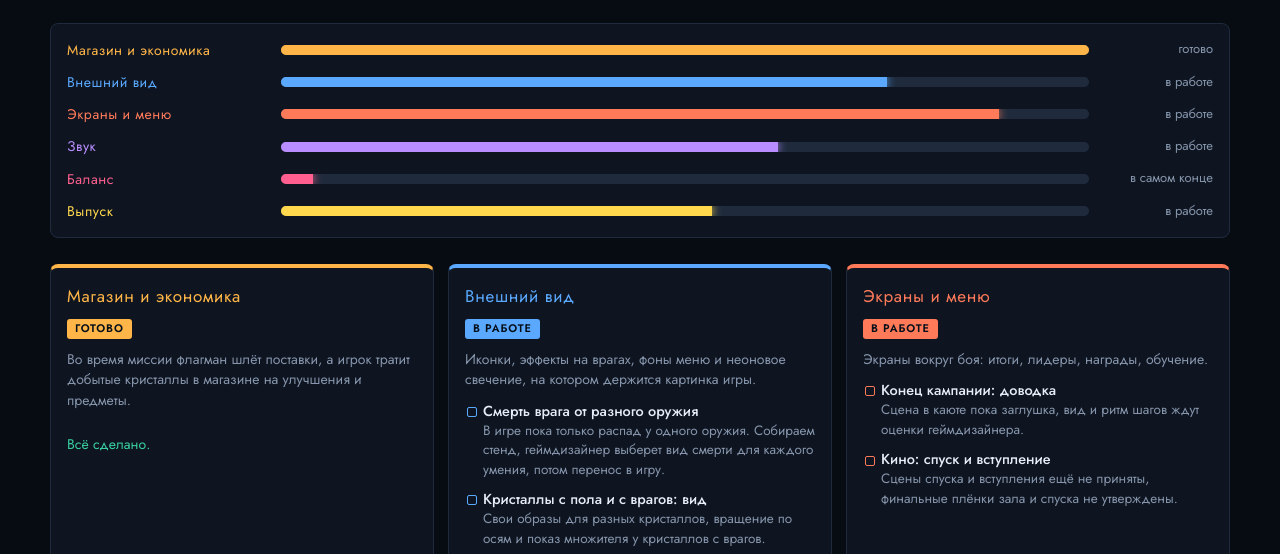
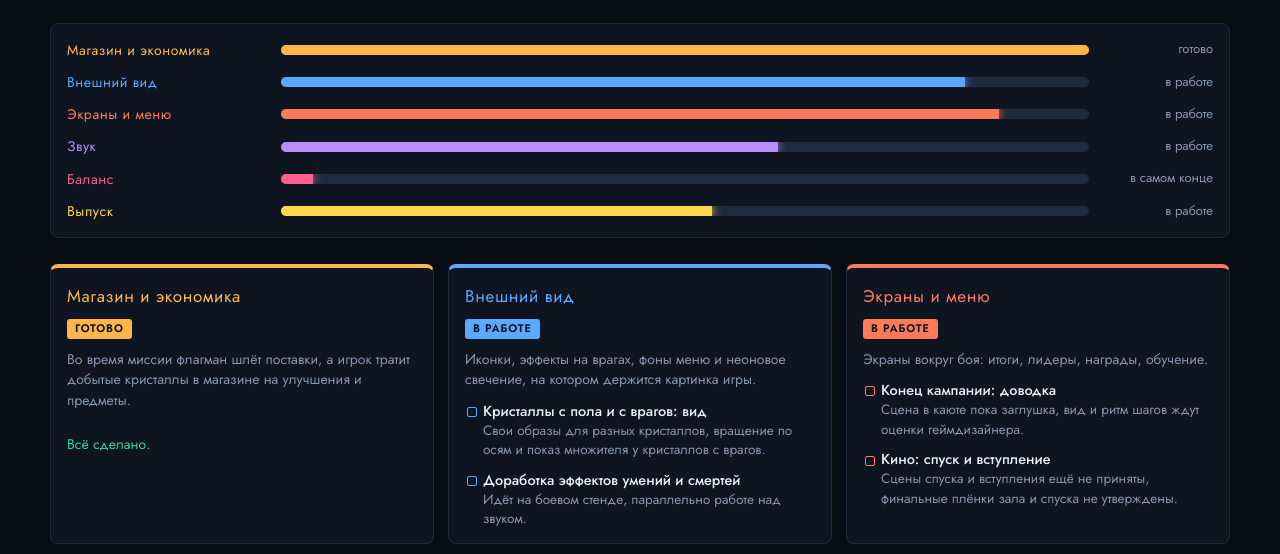
Before and after one commit to Paramonov86/doroga, a plain HTML site: page index.html in a window 1280 px wide. Shown: the part 173-727 px from the top of the page. Drawn offline with Linux system fonts and the light colour scheme; a web font is replaced by a local one.

Commit message:
дорога до релиза: обновление 19.11.2026

```diff
--- a/index.html
+++ b/index.html
@@ -86,7 +86,8 @@ const S=[
    [1,'Живые фоны выбора миссии 4, 6 и 7: все 7 локаций переведены на живые анимированные ленты кадров'],
    [1,'Полная картинка со свечением по умолчанию на всех телефонах, в том числе недорогих'],
    [1,'Плавность свечения и оптимизация шейдеров под бюджетные телефоны (стабильные 35+ fps на Redmi 9)'],
-   [0,'Смерть врага от разного оружия','В игре пока только распад у одного оружия. Собираем стенд, геймдизайнер выберет вид смерти для каждого умения, потом перенос в игру.'],
+   [1,'Смерть врага от разного оружия','Вид смерти для каждого из семи умений утверждён геймдизайнером, первые уже перенесены в игру, остальные идут партиями.'],
+   [1,'Характерные позы костюмов на спуске','Каждому костюму своя узнаваемая поза при спуске к планете: от позы героя в полёте до комедийной «амёбы».'],
    [0,'Кристаллы с пола и с врагов: вид','Свои образы для разных кристаллов, вращение по осям и показ множителя у кристаллов с врагов.'],
    [0,'Доработка эффектов умений и смертей','Идёт на боевом стенде, параллельно работе над звуком.'],
   ]},
```
